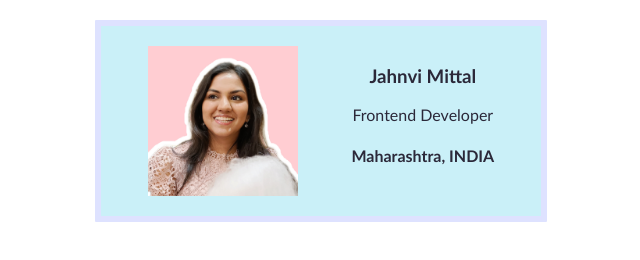
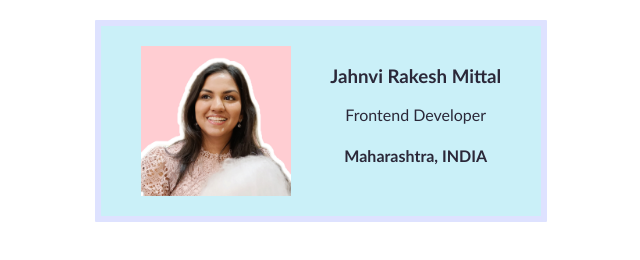
Before and after one commit to xahnvi/business-card, a website built with Vite: page index.html in a window 1280 px wide. Shown: the whole page, without its empty margins (319-959 px from the left). Built offline with nearby package versions, Linux system fonts and the light colour scheme.

Commit message:
Update index.html

```diff
--- a/index.html
+++ b/index.html
@@ -6,7 +6,7 @@
         <div class="card">
             <img class="avatar" src="/images/jahnvi.jpeg">
             <div >
-                <h3>Jahnvi Mittal</h3>
+                <h3>Jahnvi Rakesh Mittal</h3>
                 <p>Frontend Developer</p>
                 <h4>Maharashtra, INDIA</h4>
             </div>
```
